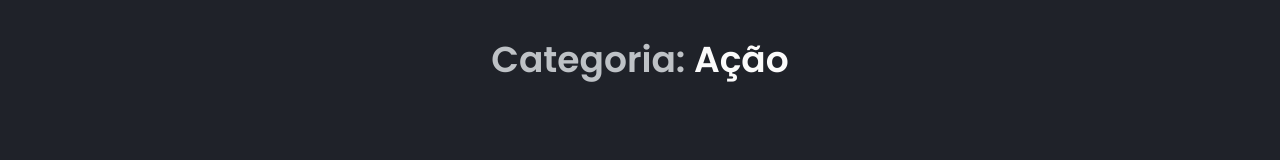
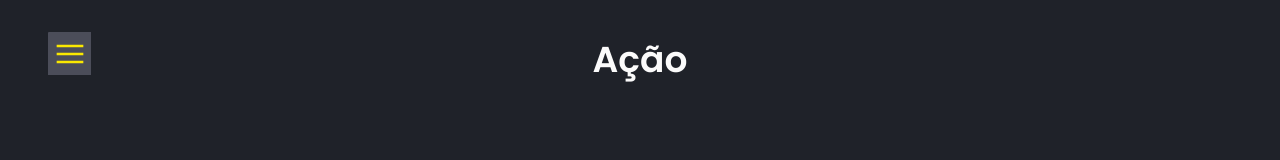
Before and after one commit to andrelinos/ignite-otimizando-a-aplicacao, a React app: page / in a window 1280 px wide. Shown: the top 160 px of the page. Built offline with nearby package versions, Linux system fonts and the light colour scheme; data requests are answered from the project's data file.

Commit message:
Finalizando desafio

```diff
--- a/src/components/Header/index.tsx
+++ b/src/components/Header/index.tsx
@@ -10,7 +10,7 @@ export function Header({ selectedGenre }: HeaderProps) {
       <span className="category">
         {selectedGenre && (
           <>
-            Categoria:<span> {selectedGenre}</span>
+            <span> {selectedGenre}</span>
           </>
         )}
       </span>
--- a/src/components/SideBar/index.tsx
+++ b/src/components/SideBar/index.tsx
@@ -12,6 +12,7 @@ export function SideBar() {
 
   function handleClickButton(id: number) {
     setSelectedGenreId(id);
+    setIsActive(false);
   }
 
   const handleToggle = () => {
--- a/src/components/SideBar/styles.scss
+++ b/src/components/SideBar/styles.scss
@@ -1,9 +1,13 @@
 nav.sidebar-container {
   max-width: 22rem;
   width: auto;
-  position: relative;
+  position: absolute;
+  z-index: 8;
+  top: 2rem;
+  left: 3rem;
 
   div.sidebar {
+    position: relative;
     display: flex;
     flex-direction: column;
 
@@ -38,44 +42,36 @@ nav.sidebar-container {
 
   .sidebar-button {
     position: absolute;
+    padding: 0.313px;
     width: 3rem;
     height: 3rem;
     background: var(--background-button2);
     color: var(--yellow);
-    top: 1rem;
-    right: -5rem;
-    border-radius: 4px;
+    top: 0;
+    left: 0;
+    z-index: 9;
+
+    border-right: 5px solid var(--background);
+    border-bottom: 5px solid var(--background);
+    border-radius: 1px;
 
     display: flex;
     justify-content: center;
     align-items: center;
 
-    font-size: 3rem;
     font-weight: bold;
+    overflow: hide;
 
     cursor: pointer;
-    z-index: 99;
 
-    img {
-      width: 2.5rem;
+    img, svg {
+      width: 2rem;
     }
   }
 
-  @media screen and (min-width: 993px) {
-    .sidebar-button {
-      display: none;
-    }
-  }
-}
-
-@media screen and (max-width: 992px) {
   nav.sidebar-container {
-    position: absolute;
-    z-index: 8;
     top: 0;
     left: 0rem;
-
- }
   }
 
   .hide {
@@ -85,3 +81,4 @@ nav.sidebar-container {
   .bt-right {
     right: 0rem;
   }
+}
```
Lines whose indentation alone changed are shown as unchanged.
